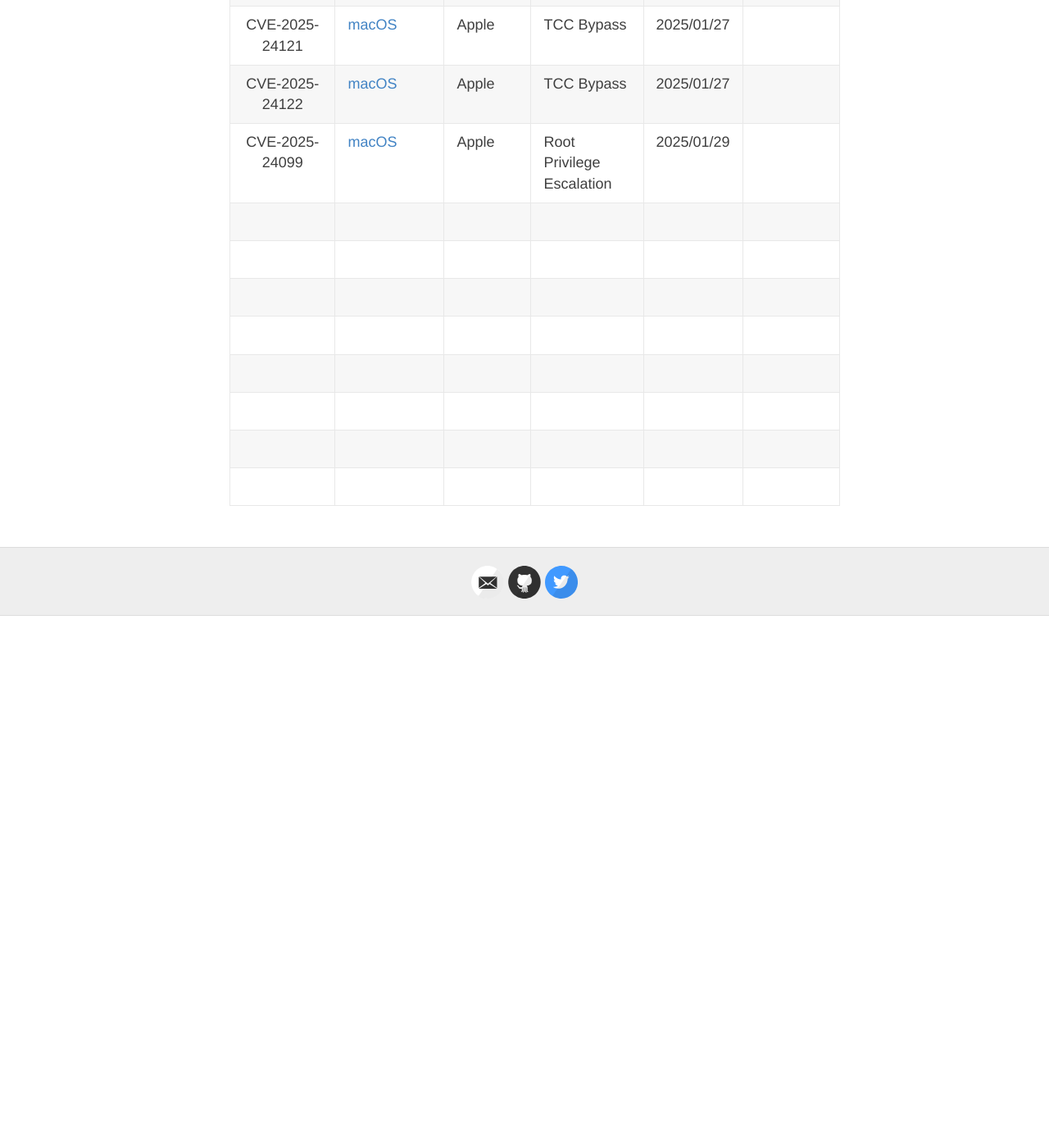
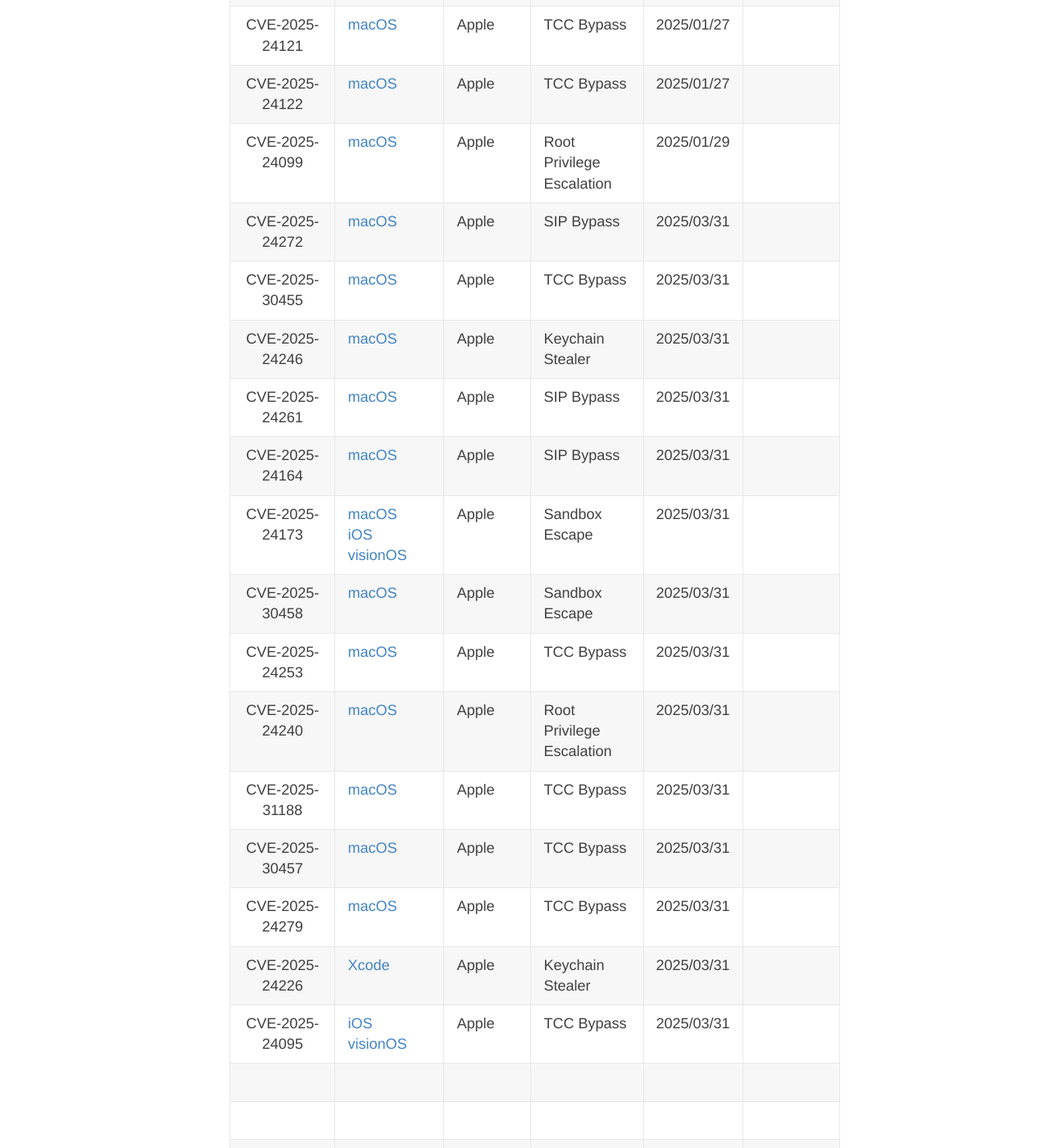
Before and after one commit to jhftss/jhftss.github.io, a Jekyll site: the page built from CVEs.md, in a window 1280 px wide and 1400 px high, scrolled down 17972 px. Shown: the whole window at 82% size. Built offline with Jekyll 4.4.1, drawn with Linux system fonts in a browser that asks for light colours; before the commit the page ends 18723 px from its top, so only the background shows below that.

Commit message:
Add some new CVE entries

```diff
--- a/CVEs.md
+++ b/CVEs.md
@@ -252,6 +252,20 @@
 |                        CVE-2025-24121                        | [macOS](https://support.apple.com/en-gb/122068)              | Apple       | TCC Bypass                    | 2025/01/27     |                                                              |
 |                        CVE-2025-24122                        | [macOS](https://support.apple.com/en-gb/122068)              | Apple       | TCC Bypass                    | 2025/01/27     |                                                              |
 |                        CVE-2025-24099                        | [macOS](https://support.apple.com/en-gb/122068)              | Apple       | Root Privilege Escalation     | 2025/01/29     |                                                              |
+|                        CVE-2025-24272                        | [macOS](https://support.apple.com/en-gb/122373)              | Apple       | SIP Bypass                    | 2025/03/31     |                                                              |
+|                        CVE-2025-30455                        | [macOS](https://support.apple.com/en-gb/122373)              | Apple       | TCC Bypass                    | 2025/03/31     |                                                              |
+|                        CVE-2025-24246                        | [macOS](https://support.apple.com/en-gb/122373)              | Apple       | Keychain Stealer              | 2025/03/31     |                                                              |
+|                        CVE-2025-24261                        | [macOS](https://support.apple.com/en-gb/122373)              | Apple       | SIP Bypass                    | 2025/03/31     |                                                              |
+|                        CVE-2025-24164                        | [macOS](https://support.apple.com/en-gb/122373)              | Apple       | SIP Bypass                    | 2025/03/31     |                                                              |
+|                        CVE-2025-24173                        | [macOS](https://support.apple.com/en-gb/122373)<br />[iOS](https://support.apple.com/en-gb/122371)<br />[visionOS](https://support.apple.com/en-gb/122378) | Apple       | Sandbox Escape                | 2025/03/31     |                                                              |
+|                        CVE-2025-30458                        | [macOS](https://support.apple.com/en-gb/122373)              | Apple       | Sandbox Escape                | 2025/03/31     |                                                              |
+|                        CVE-2025-24253                        | [macOS](https://support.apple.com/en-gb/122373)              | Apple       | TCC Bypass                    | 2025/03/31     |                                                              |
+|                        CVE-2025-24240                        | [macOS](https://support.apple.com/en-gb/122373)              | Apple       | Root Privilege Escalation     | 2025/03/31     |                                                              |
+|                        CVE-2025-31188                        | [macOS](https://support.apple.com/en-gb/122373)              | Apple       | TCC Bypass                    | 2025/03/31     |                                                              |
+|                        CVE-2025-30457                        | [macOS](https://support.apple.com/en-gb/122373)              | Apple       | TCC Bypass                    | 2025/03/31     |                                                              |
+|                        CVE-2025-24279                        | [macOS](https://support.apple.com/en-gb/122373)              | Apple       | TCC Bypass                    | 2025/03/31     |                                                              |
+|                        CVE-2025-24226                        | [Xcode](https://support.apple.com/en-gb/122380)              | Apple       | Keychain Stealer              | 2025/03/31     |                                                              |
+|                        CVE-2025-24095                        | [iOS](https://support.apple.com/en-gb/122371)<br />[visionOS](https://support.apple.com/en-gb/122378) | Apple       | TCC Bypass                    | 2025/03/31     |                                                              |
 |                                                              |                                                              |             |                               |                |                                                              |
 |                                                              |                                                              |             |                               |                |                                                              |
 |                                                              |                                                              |             |                               |                |                                                              |
```
